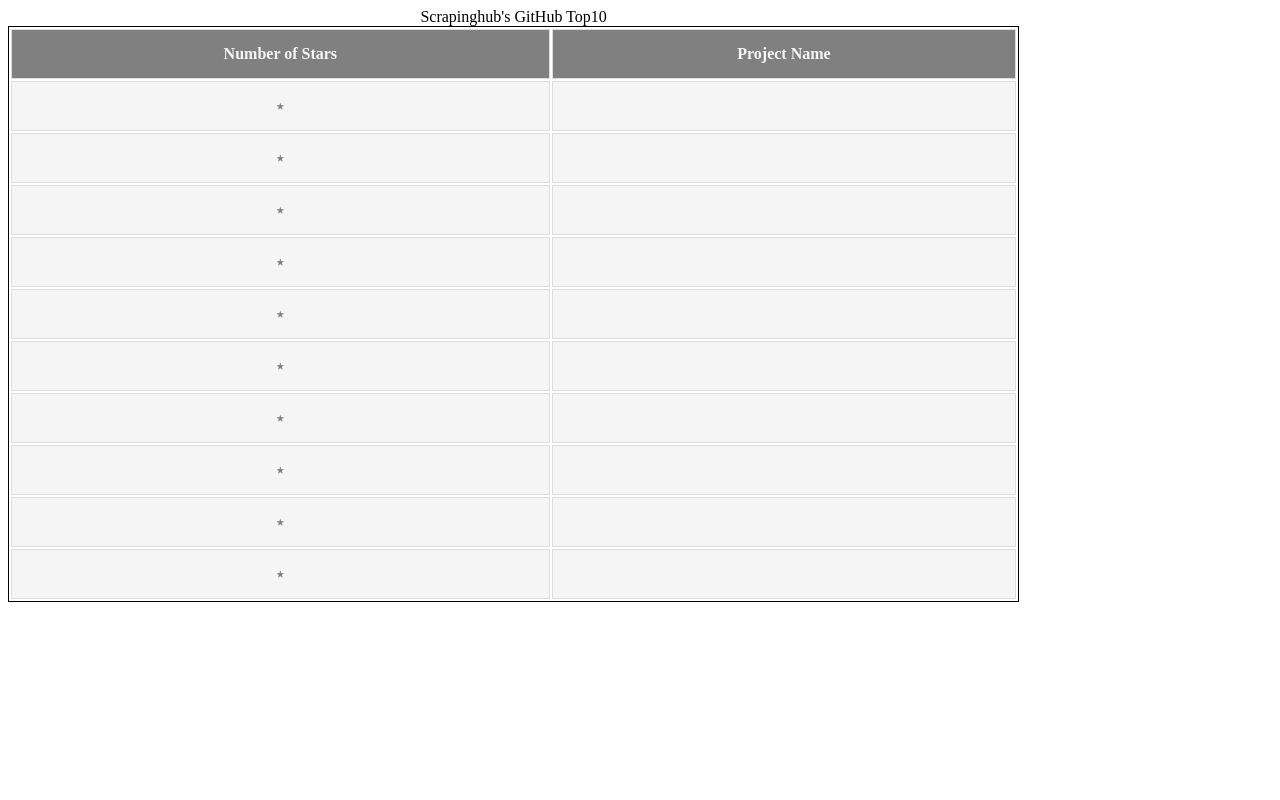
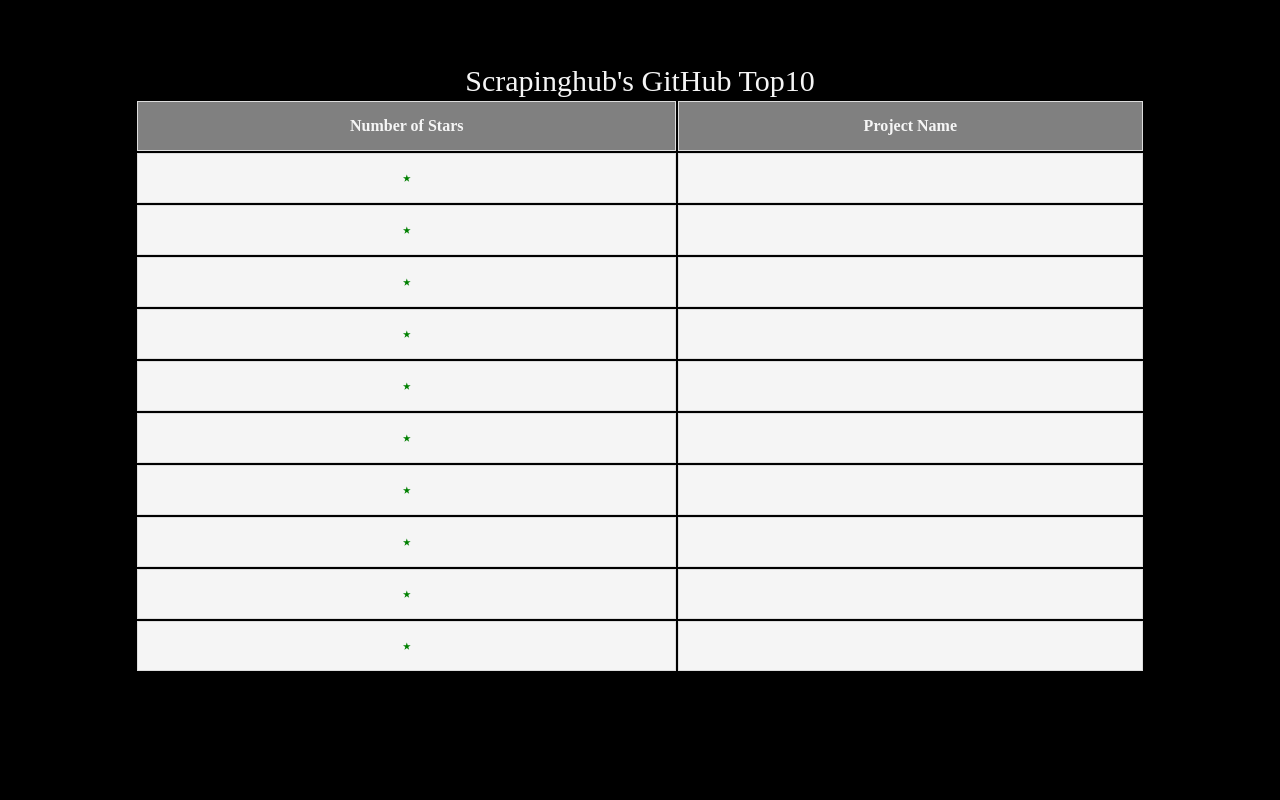
Before and after one commit to nmckimm/shub, a Flask app: page / in a window 1280 px wide. Run offline with Flask 2, Linux system fonts and the light colour scheme.

Commit message:
styled the html but also included the direct links to the project urls as links in the project name column. it doesn't look well-styled

```diff
--- a/static/style_sheet.css
+++ b/static/styles/style_sheet.css
@@ -1,3 +1,7 @@
+body {
+  background-color: black;
+}
+
 table, td, th {
   border: 1px solid black;
 }
@@ -8,13 +12,21 @@ th {
   color: whitesmoke;
   background-color: gray;
 }
-td {
+td{
   padding: 15px;
   border: 1px solid #dddddd;
   text-align: center;
-  color: gray;
+  color: green;
   background-color: whitesmoke;
 }
 table {
   width: 80%;
+  margin-top: 3%;
+  margin-left: 10%;
+  margin-bottom: 5%;
+  }
+
+caption {
+  color: whitesmoke;
+  font-size: 30px;
 }
--- a/templates/index.html
+++ b/templates/index.html
@@ -3,9 +3,9 @@
 <title>Scrapinghub's Most Popular Repositories</title>
 <link rel = "stylesheet"
   type = "text/css"
-  href = "../static/style_sheet.css" />
+  href = "{{ url_for('static',filename='styles/style_sheet.css') }}" />
 </head>
-
+{{ url_for('static',filename='styles/mainpage.css') }}
 <body>
   <table>
   <caption>Scrapinghub's GitHub Top10</caption>
@@ -18,43 +18,43 @@
   <tbody>
   <tr>
     <td>{{stargazers_count[0]}}&#11089;</td>
-    <td>{{project_name[0]}}</td>
+    <td><a href="{{project_url[0]}}">{{project_name[0]}}</a></td>
   </tr>
   <tr>
     <td>{{stargazers_count[1]}}&#11089;</td>
-    <td>{{project_name[1]}}</td>
+    <td><a href="{{project_url[1]}}">{{project_name[1]}}</a></td>
   </tr>
   <tr>
     <td>{{stargazers_count[2]}}&#11089;</td>
-    <td>{{project_name[2]}}</td>
+    <td><a href="{{project_url[2]}}">{{project_name[2]}}</a></td>
   </tr>
   <tr>
     <td>{{stargazers_count[3]}}&#11089;</td>
-    <td>{{project_name[3]}}</td>
+    <td><a href="{{project_url[3]}}">{{project_name[3]}}</a></td>
   </tr>
   <tr>
     <td>{{stargazers_count[4]}}&#11089;</td>
-    <td>{{project_name[4]}}</td>
+    <td><a href="{{project_url[4]}}">{{project_name[4]}}</a></td>
   </tr>
   <tr>
     <td>{{stargazers_count[5]}}&#11089;</td>
-    <td>{{project_name[5]}}</td>
+    <td><a href="{{project_url[5]}}">{{project_name[5]}}</a></td>
   </tr>
   <tr>
     <td>{{stargazers_count[6]}}&#11089;</td>
-    <td>{{project_name[6]}}</td>
+    <td><a href="{{project_url[6]}}">{{project_name[6]}}</a></td>
   </tr>
   <tr>
     <td>{{stargazers_count[7]}}&#11089;</td>
-    <td>{{project_name[7]}}</td>
+    <td><a href="{{project_url[7]}}">{{project_name[7]}}</a></td>
   </tr>
   <tr>
     <td>{{stargazers_count[8]}}&#11089;</td>
-    <td>{{project_name[8]}}</td>
+    <td><a href="{{project_url[8]}}">{{project_name[8]}}</a></td>
   </tr>
   <tr>
     <td>{{stargazers_count[9]}}&#11089;</td>
-    <td>{{project_name[9]}}</td>
+    <td><a href="{{project_url[9]}}">{{project_name[9]}}</a></td>
   </tr>
 
 </tbody>
```
Also changed, not shown: 2 other files.
